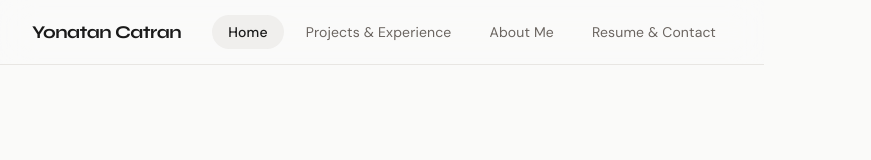
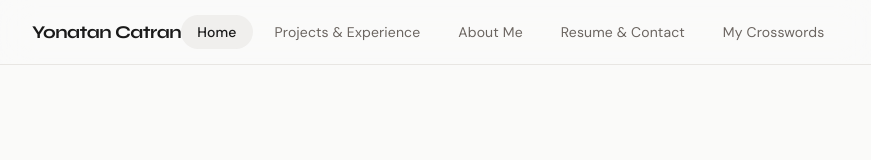
Before and after one commit to catrany/my-portfolio, a React (Vite) app: page / in a window 1280 px wide. Shown: the top 160 px of the page, without its empty margins (0-871 px from the left). Built offline with nearby package versions, Linux system fonts and the light colour scheme.

Commit message:
crosswords page cuz fun

```diff
--- a/src/App.jsx
+++ b/src/App.jsx
@@ -904,6 +904,15 @@ function ProjectDetailPage({ projectId, onNavigate }) {
   );
 }
 
+function CrosswordsPage() {
+  return (
+    <div className="page" key="art">
+      <h1>My Crosswords</h1>
+      <p>I LOOOVE making crosswords, here are some of my favorites, and the ones I have made for The Huntington News:</p>
+    </div>
+  );
+}
+
 function AboutPage() {
   return (
     <div className="page" key="about">
@@ -1024,6 +1033,7 @@ export default function App() {
     ["projects", "Projects & Experience"],
     ["about", "About Me"],
     ["contact", "Resume & Contact"],
+    ["crosswords", "My Crosswords"]
   ];
 
   return (
@@ -1051,6 +1061,7 @@ export default function App() {
       {page === "project" && <ProjectDetailPage projectId={projectId} onNavigate={navigate} />}
       {page === "about" && <AboutPage />}
       {page === "contact" && <ResumeContactPage />}
+      {page === "crosswords" && <CrosswordsPage />}
 
       <footer className="footer">
         &copy; {new Date().getFullYear()} {PROFILE.name}. All rights reserved.
```
